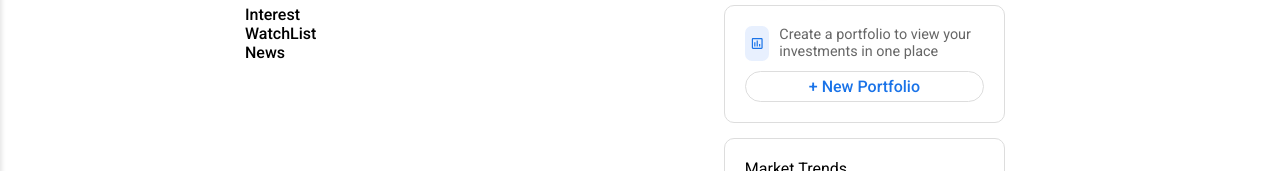
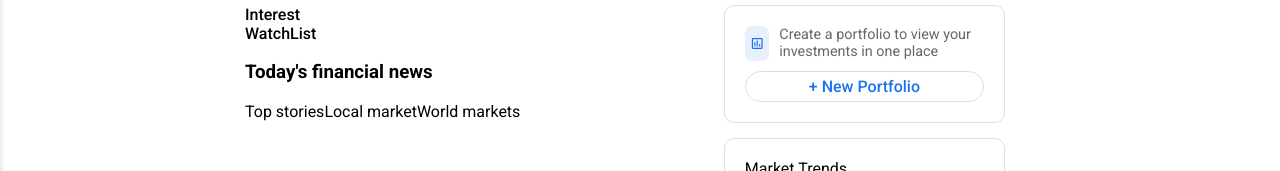
Before and after one commit to darrk-heart/finance-dashboard, a React (Create React App) app: page / in a window 1280 px wide. Shown: the part 284-455 px from the top of the page. Built offline with nearby package versions, Linux system fonts and the light colour scheme; no server answers.

Commit message:
shits hard

```diff
--- a/package.json
+++ b/package.json
@@ -6,6 +6,7 @@
     "@testing-library/jest-dom": "^5.17.0",
     "@testing-library/react": "^13.4.0",
     "@testing-library/user-event": "^13.5.0",
+    "axios": "^1.6.8",
     "react": "^18.2.0",
     "react-dom": "^18.2.0",
     "react-icons": "^5.0.1",
--- a/src/components/News/News.jsx
+++ b/src/components/News/News.jsx
@@ -1,9 +1,49 @@
-import React from 'react'
+import React, { useEffect, useState } from "react";
+import axios from "axios";
 
 function News() {
+  const [newsSentimentData, setNewsSentimentData] = useState(null);
+
+  useEffect(() => {
+    const fetchNewsSentimentData = async () => {
+      try {
+        const response = await axios.get("https://www.alphavantage.co/query", {
+          params: {
+            function: "NEWS_SENTIMENT",
+            // tickers: "AAPL",
+            // limit: "20",
+            apikey: "8AGS05FMO0YQX6D0",
+          },
+        });
+        setNewsSentimentData(response.data);
+      } catch (error) {
+        console.error("Error fetching data:", error);
+      }
+    };
+
+    fetchNewsSentimentData();
+  }, []);
   return (
-    <div>News</div>
-  )
+    <>
+      <div className="roboto-regular">
+        <h3>Today's financial news</h3>
+        <div>
+          <span>Top stories</span>
+          <span>Local market</span>
+          <span>World markets</span>
+        </div>
+        {newsSentimentData && (
+          <div>
+            <h2>Symbol: {newsSentimentData["Meta Data"]["2. Symbol"]}</h2>
+            <p>
+              Last Refreshed:{" "}
+              {newsSentimentData["Meta Data"]["3. Last Refreshed"]}
+            </p>
+          </div>
+        )}
+      </div>
+    </>
+  );
 }
 
-export default News
+export default News;
```
Also changed, not shown: 1 other file (tests, documents, lock files or other folders).
